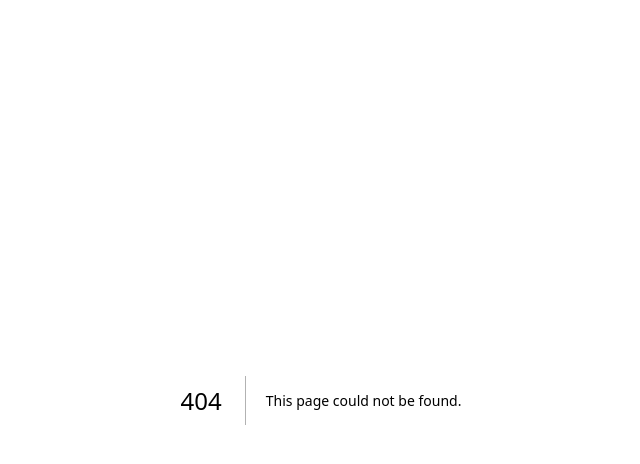
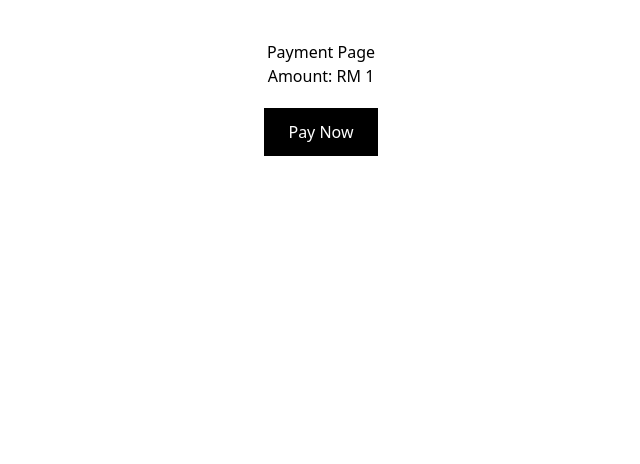
Before and after one commit to maizhakimm/pay-link, a Next.js app: page /pay/1 in a window 1280 px wide. Before the commit this address had no page. Shown: the top 464 px of the page, without its empty margins (319-959 px from the left). Built offline with nearby package versions, Linux system fonts and the light colour scheme.

Commit message:
Create page.tsx

```diff
--- /dev/null
+++ b/src/app/pay/[amount]/page.tsx
@@ -0,0 +1,20 @@
+export default function PayPage({ params }: { params: { amount: string } }) {
+  return (
+    <main style={{ padding: '40px', textAlign: 'center' }}>
+      <h1>Payment Page</h1>
+
+      <h2>Amount: RM {params.amount}</h2>
+
+      <button
+        style={{
+          padding: '12px 24px',
+          backgroundColor: 'black',
+          color: 'white',
+          marginTop: '20px'
+        }}
+      >
+        Pay Now
+      </button>
+    </main>
+  )
+}
```
